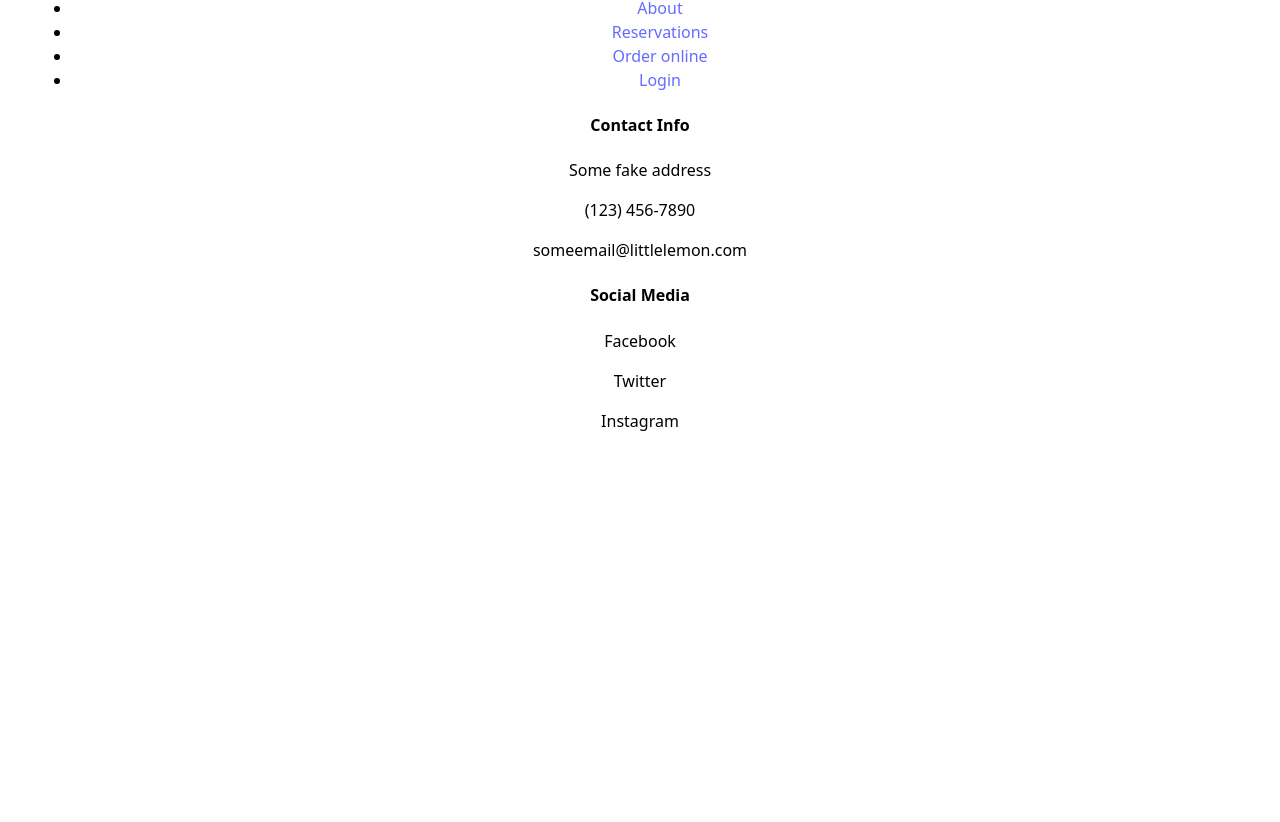
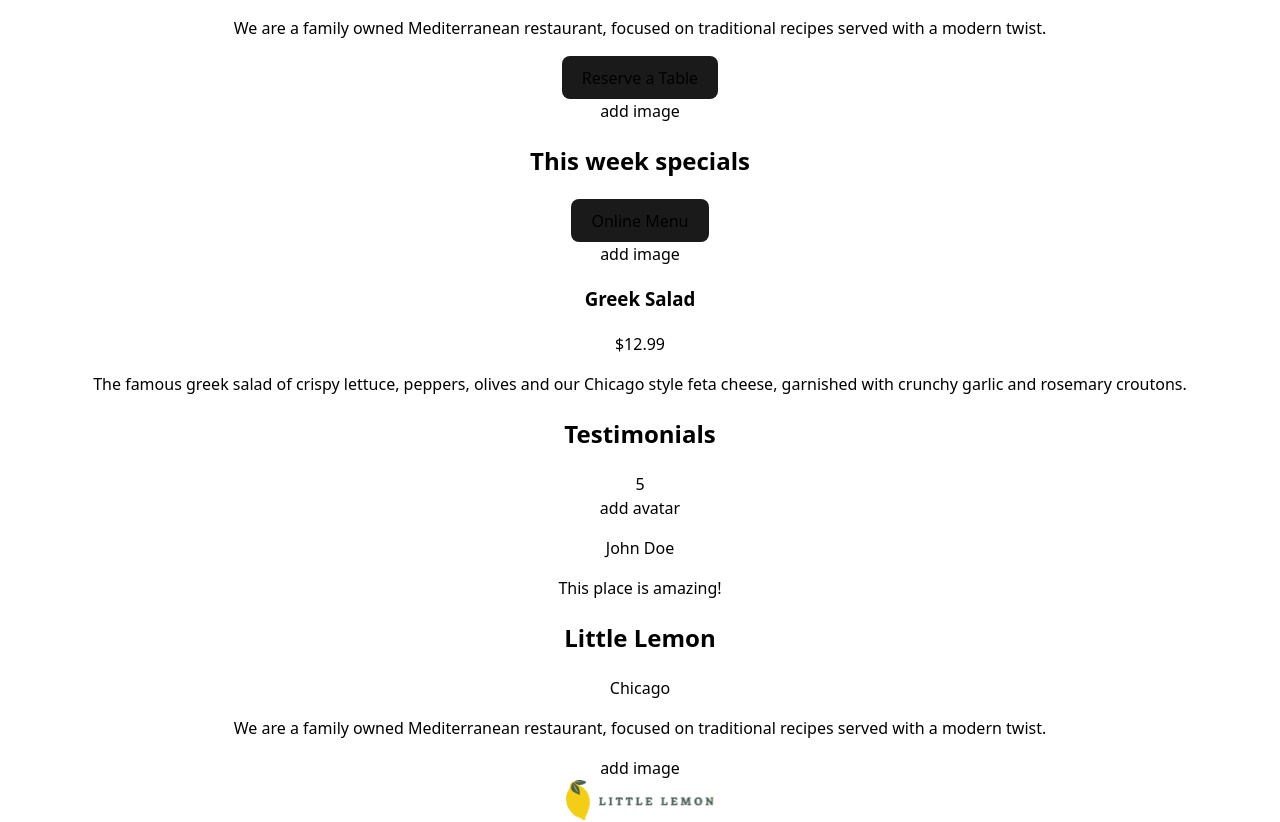
Before and after one commit to raphaellopes/meta-capstone-project, a React (Vite) app: page / in a window 1280 px wide. Shown: the part 395-1217 px from the top of the page. Before the commit the page ends 876 px from the top, so only its background shows below. Built offline with nearby package versions, Linux system fonts and the light colour scheme.

Commit message:
add missing sections

```diff
--- /dev/null
+++ b/src/components/About.tsx
@@ -0,0 +1,16 @@
+const AboutSection = () => (
+  <section>
+    <div>
+      <div>
+        <h2>Little Lemon</h2>
+        <p>Chicago</p>
+        <p>We are a family owned Mediterranean restaurant, focused on traditional recipes served with a modern twist.</p>
+      </div>
+      <div>
+        add image
+      </div>
+    </div>
+  </section>
+);
+
+export default AboutSection;
--- /dev/null
+++ b/src/components/HeroSection.tsx
@@ -0,0 +1,17 @@
+const HeroSection = () => (
+  <section>
+    <div>
+      <div>
+        <h1>Little Lemon</h1>
+        <h2>Chicago</h2>
+        <p>We are a family owned Mediterranean restaurant, focused on traditional recipes served with a modern twist.</p>
+        <button>Reserve a Table</button>
+      </div>
+      <div>
+        add image
+      </div>
+    </div>
+  </section>
+);
+
+export default HeroSection;
--- a/src/components/Main.tsx
+++ b/src/components/Main.tsx
@@ -1,5 +1,15 @@
+import AboutSection from "./About";
+import HeroSection from "./HeroSection";
+import SpecialsSection from "./SpecialsSection";
+import TestimonialsSection from "./TestimonialsSection";
+
 const Main = () => (
-  <main>add main</main>
+  <main>
+    <HeroSection />
+    <SpecialsSection />
+    <TestimonialsSection />
+    <AboutSection />
+  </main>
 );
 
 export default Main;
--- /dev/null
+++ b/src/components/SpecialsSection.tsx
@@ -0,0 +1,33 @@
+const specials = [
+  {
+    id: "greek-salad",
+    title: 'Greek Salad',
+    price: '$12.99',
+    description: 'The famous greek salad of crispy lettuce, peppers, olives and our Chicago style feta cheese, garnished with crunchy garlic and rosemary croutons.'
+  }
+];
+
+const SpecialsSection = () => (
+  <section>
+    <div>
+      <header>
+        <h2>This week specials</h2>
+        <button>Online Menu</button>
+      </header>
+    </div>
+    <div>
+      {specials.map((special) => (
+        <article key={special.id}>
+          <div>add image</div>
+          <div>
+            <h3>{special.title}</h3>
+            <p>{special.price}</p>
+          </div>
+          <p>{special.description}</p>
+        </article>
+      ))}
+    </div>
+  </section>
+);
+
+export default SpecialsSection;
--- /dev/null
+++ b/src/components/TestimonialsSection.tsx
@@ -0,0 +1,31 @@
+const testimonials = [
+  {
+    rate: 5,
+    name: 'John Doe',
+    quote: 'This place is amazing!'
+  }
+];
+
+const TestimonialsSection = () => (
+  <section>
+    <div>
+      <header>
+        <h2>Testimonials</h2>
+      </header>
+    </div>
+    <div>
+      {testimonials.map((testimonial) => (
+        <article key={testimonial.name}>
+          <div>{testimonial.rate}</div>
+          <div>
+            <div>add avatar</div>
+            <p>{testimonial.name}</p>
+          </div>
+          <p>{testimonial.quote}</p>
+        </article>
+      ))}
+    </div>
+  </section>
+);
+
+export default TestimonialsSection;
```
